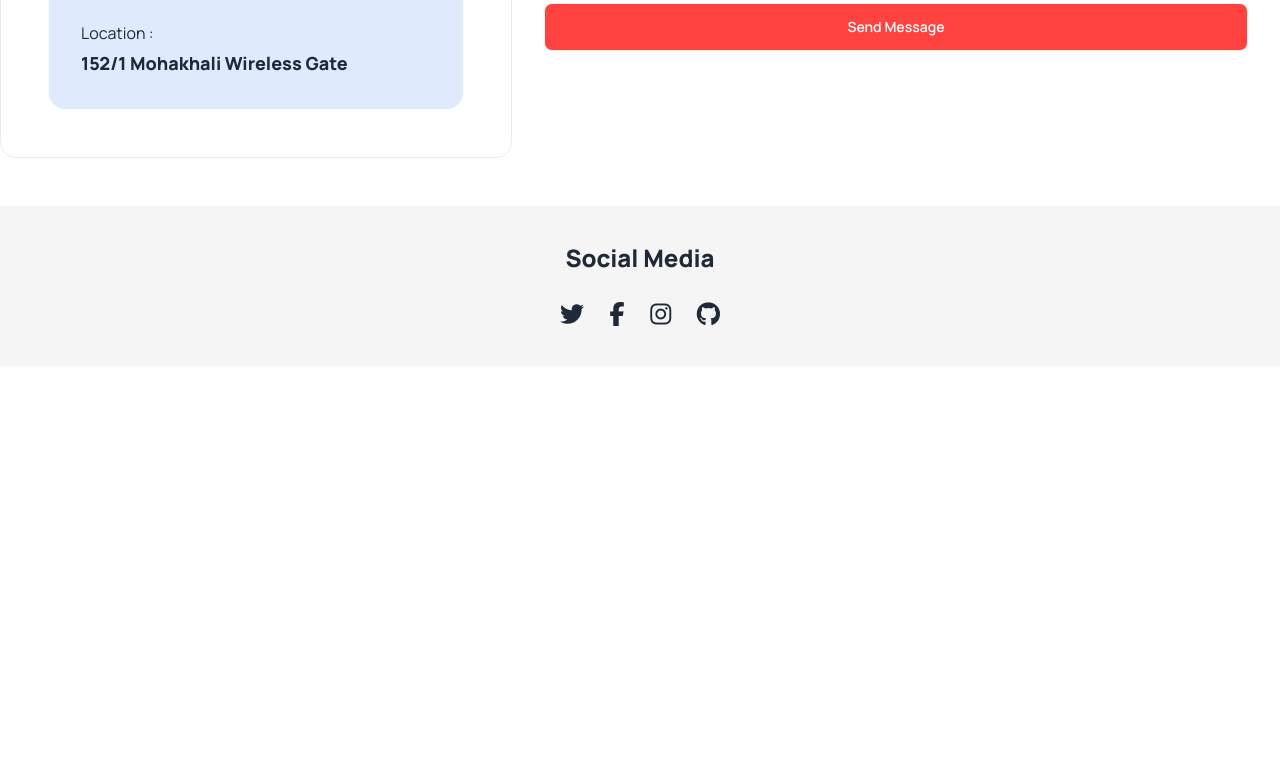
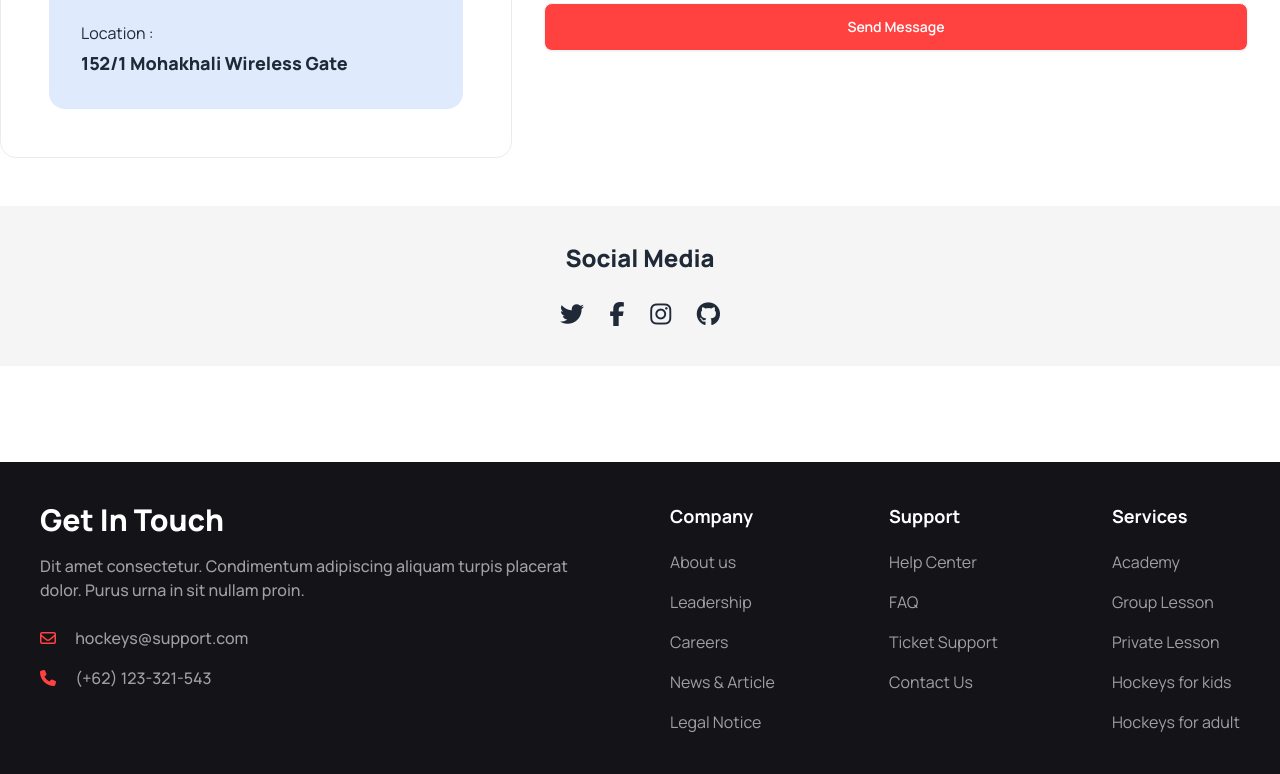
Before and after one commit to Shahriar-Hossain-Alvi/Hockey-s, a plain HTML site: page index.html in a window 1280 px wide. Shown: the part 5091-5865 px from the top of the page. Before the commit the page ends 5553 px from the top, so only its background shows below. Drawn offline with nearby package versions, Linux system fonts and the light colour scheme.

Commit message:
footer part done

```diff
--- a/index.html
+++ b/index.html
@@ -37,8 +37,6 @@
     </style>
     <title>Hockey's</title>
 </head>
-<!-- <i class="fa-regular fa-envelope"></i> -->
-<!-- <i class="fa-solid fa-phone"></i> -->
 
 <body class="font-manrope">
     <!-- ============================header section============================= -->
@@ -450,7 +448,8 @@
                     nullam proin. </p>
             </div>
 
-            <div class="flex justify-between items-center md:gap-6 lg:gap-10 flex-col md:flex-row lg:flex-row border border-opacity-10 border-hockey-third rounded-2xl p-8">
+            <div
+                class="flex justify-between items-center md:gap-6 lg:gap-10 flex-col md:flex-row lg:flex-row border border-opacity-10 border-hockey-third rounded-2xl p-8">
                 <div class="lg:w-1/3">
                     <img class="w-full" src="Images/11.png" alt="FAQ-image">
                 </div>
@@ -552,22 +551,30 @@
                     <form class="w-full" action="">
                         <div class="grid gap-6 grid-cols-2">
                             <label class="text-xl font-bold text-hockey-secondary space-y-4" for="">Your Name <br>
-                                <input type="text" placeholder="Enter your full name" class="input border-transparent bg-hockey-third bg-opacity-5 w-full text-base font-normal text-hockey-third p-6" />
+                                <input type="text" placeholder="Enter your full name"
+                                    class="input border-transparent bg-hockey-third bg-opacity-5 w-full text-base font-normal text-hockey-third p-6" />
                             </label>
                             <label class="text-xl font-bold text-hockey-secondary space-y-4" for="">Your Email <br>
-                                <input type="email" placeholder="Enter your email" class="input border-transparent bg-hockey-third bg-opacity-5 w-full text-base font-normal text-hockey-third p-6" />
+                                <input type="email" placeholder="Enter your email"
+                                    class="input border-transparent bg-hockey-third bg-opacity-5 w-full text-base font-normal text-hockey-third p-6" />
                             </label>
                             <label class="text-xl font-bold text-hockey-secondary space-y-4" for="">Subject <br>
-                                <input type="text" placeholder="Enter your subject" class="input border-transparent bg-hockey-third bg-opacity-5 w-full text-base font-normal text-hockey-third p-6" />
+                                <input type="text" placeholder="Enter your subject"
+                                    class="input border-transparent bg-hockey-third bg-opacity-5 w-full text-base font-normal text-hockey-third p-6" />
                             </label>
                             <label class="text-xl font-bold text-hockey-secondary space-y-4" for="">Phone Number <br>
-                                <input type="text" placeholder="Enter your phone number" class="input border-transparent bg-hockey-third bg-opacity-5 w-full text-base font-normal text-hockey-third p-6" />
+                                <input type="text" placeholder="Enter your phone number"
+                                    class="input border-transparent bg-hockey-third bg-opacity-5 w-full text-base font-normal text-hockey-third p-6" />
                             </label>
                         </div>
-                        <label class="w-full text-xl font-bold text-hockey-secondary space-y-4 h-full" for="">Message <br>
-                            <textarea placeholder="Write your message" class="textarea h-60 border-transparent w-full bg-hockey-third bg-opacity-5 text-base font-normal text-hockey-third p-6" ></textarea>
+                        <label class="w-full text-xl font-bold text-hockey-secondary space-y-4 h-full" for="">Message
+                            <br>
+                            <textarea placeholder="Write your message"
+                                class="textarea h-60 border-transparent w-full bg-hockey-third bg-opacity-5 text-base font-normal text-hockey-third p-6"></textarea>
                         </label>
-                        <button class="btn py-4 bg-hockey-primary text-white w-full mt-8 hover:text-hockey-primary hover:bg-white hover:border-hockey-primary ">Send Message</button>
+                        <button
+                            class="btn py-4 bg-hockey-primary text-white w-full mt-8 hover:text-hockey-primary hover:bg-white hover:border-hockey-primary ">Send
+                            Message</button>
                     </form>
                 </div>
             </div>
@@ -585,8 +592,48 @@
         <!-- get in touch section end -->
     </main>
 
-
-    <footer></footer>
+    <footer class="p-10 bg-hockey-secondary ">
+        <div class="container mx-auto flex flex-col lg:flex-row justify-between lg:space-x-14">
+            <div class="md:w-1/2 lg:w-1/2 text-center md:text-start md:mr-1 lg:text-start mb-10 lg:mb-0">
+                <h2 class="text-white text-3xl font-extrabold mb-4">Get In Touch</h2>
+                <p class="text-base font-medium text-white text-opacity-60 mb-6">Dit amet consectetur. Condimentum adipiscing
+                    aliquam turpis placerat dolor. Purus urna in sit nullam proin. </p>
+                <p class="text-base font-medium text-white text-opacity-60 mb-4">
+                    <i class="text-hockey-primary fa-regular fa-envelope mr-4"></i>
+                    hockeys@support.com
+                </p>
+                <p class="text-base font-medium text-white text-opacity-60">
+                    <i class="text-hockey-primary fa-solid fa-phone mr-4"></i>
+                    (+62) 123-321-543
+                </p>
+            </div>
+            <div class="lg:w-1/2 flex flex-wrap justify-between">
+                <div class="flex flex-col text-white text-opacity-60 space-y-4 text-center md:text-start lg:text-start mb-6 md:mb-0 lg:mb-0 md:mr-1">
+                    <header class="text-lg font-bold text-white opacity-100 mb-1">Company</header>
+                    <a class="link link-hover">About us</a>
+                    <a class="link link-hover">Leadership</a>
+                    <a class="link link-hover">Careers</a>
+                    <a class="link link-hover">News & Article</a>
+                    <a class="link link-hover">Legal Notice</a>
+                </div>
+                <div class="flex flex-col text-white text-opacity-60 space-y-4 text-center lg:text-start mb-6 lg:mb-0 md:text-start md:mr-1">
+                    <header class="text-lg font-bold text-white opacity-100 mb-1">Support</header>
+                    <a class="link link-hover">Help Center</a>
+                    <a class="link link-hover">FAQ</a>
+                    <a class="link link-hover">Ticket Support</a>
+                    <a class="link link-hover">Contact Us</a>
+                </div>
+                <div class="flex flex-col mx-auto md:mx-0 lg:mx-0 text-white text-opacity-60 space-y-4 text-center lg:text-start md:text-start md:mr-1">
+                    <header class="text-lg font-bold text-white opacity-100 mb-1">Services</header>
+                    <a class="link link-hover">Academy</a>
+                    <a class="link link-hover">Group Lesson</a>
+                    <a class="link link-hover">Private Lesson</a>
+                    <a class="link link-hover">Hockeys for kids</a>
+                    <a class="link link-hover">Hockeys for adult</a>
+                </div>
+            </div>
+        </div>
+    </footer>
 </body>
 
 </html>
```
